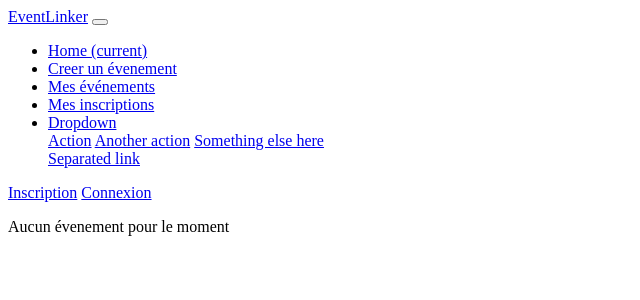
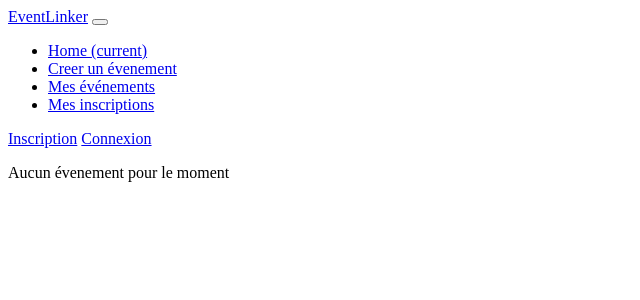
Before and after one commit to Noop-Noop/EventLinker, a Symfony app: template templates/home/index.html.twig in a window 1280 px wide. Shown: the top 300 px of the page, without its empty margins (0-640 px from the left). Run offline with Twig, Linux system fonts and the light colour scheme; the template is opened without the code that fills it, so the values that code supplies are empty; some libraries are stand-ins or nearby versions.

Commit message:
LandingFix
Définition de la page d'accueil sur /

```diff
--- a/config/routes.yaml
+++ b/config/routes.yaml
@@ -3,6 +3,10 @@ controllers:
         path: ../src/Controller/
         namespace: App\Controller
     type: attribute
+
+home:
+    path: /
+    controller: App\Controller\HomeController::index
 
 app_register_event:
     path: '/event/register/{evenementId}'
--- a/src/Controller/HomeController.php
+++ b/src/Controller/HomeController.php
@@ -27,7 +27,7 @@ class HomeController extends AbstractController
         $this->evenementController = $evenementController;
     }
 
-    #[Route('/home', name: 'app_home')]
+    #[Route('/', name: 'app_home')]
     public function index(EvenementRepository $evenementRepository, Request $request, EntityManagerInterface $manager): Response
     {
 
--- a/templates/base.html.twig
+++ b/templates/base.html.twig
@@ -22,7 +22,7 @@
           <div class="collapse navbar-collapse" id="navbarColor02">
             <ul class="navbar-nav me-auto">
               <li class="nav-item">
-                <a class="nav-link active" href="#">Home
+                <a class="nav-link active" href="{{ path('app_home')}}">Home
                   <span class="visually-hidden">(current)</span>
                 </a>
               </li>
@@ -35,17 +35,6 @@
               <li class="nav-item">
                 <a class="nav-link" href="{{ path('app_myRegistration') }}">Mes inscriptions</a>
               </li>
-              <li class="nav-item dropdown">
-                <a class="nav-link dropdown-toggle" data-bs-toggle="dropdown" href="#" role="button" aria-haspopup="true" aria-expanded="false">Dropdown</a>
-                <div class="dropdown-menu">
-                  <a class="dropdown-item" href="#">Action</a>
-                  <a class="dropdown-item" href="#">Another action</a>
-                  <a class="dropdown-item" href="#">Something else here</a>
-                  <div class="dropdown-divider"></div>
-                  <a class="dropdown-item" href="#">Separated link</a>
-                </div>
-              </li>
-
             </ul>
 
             {% if app.user %}
```
Also changed, not shown: 1 other file.
